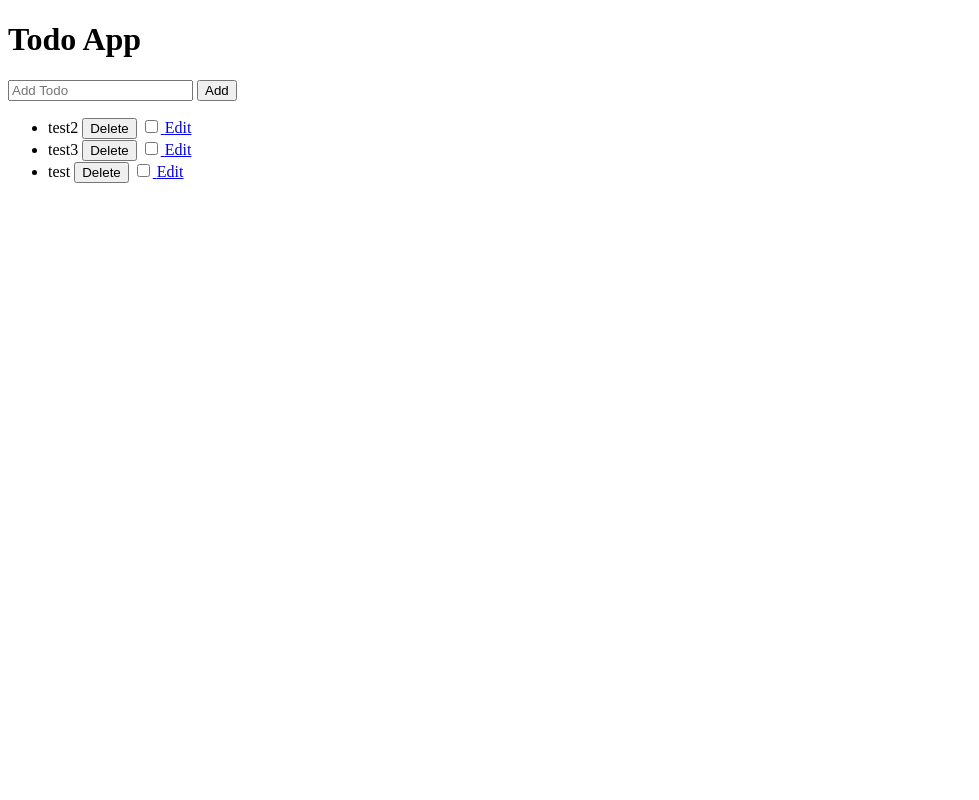
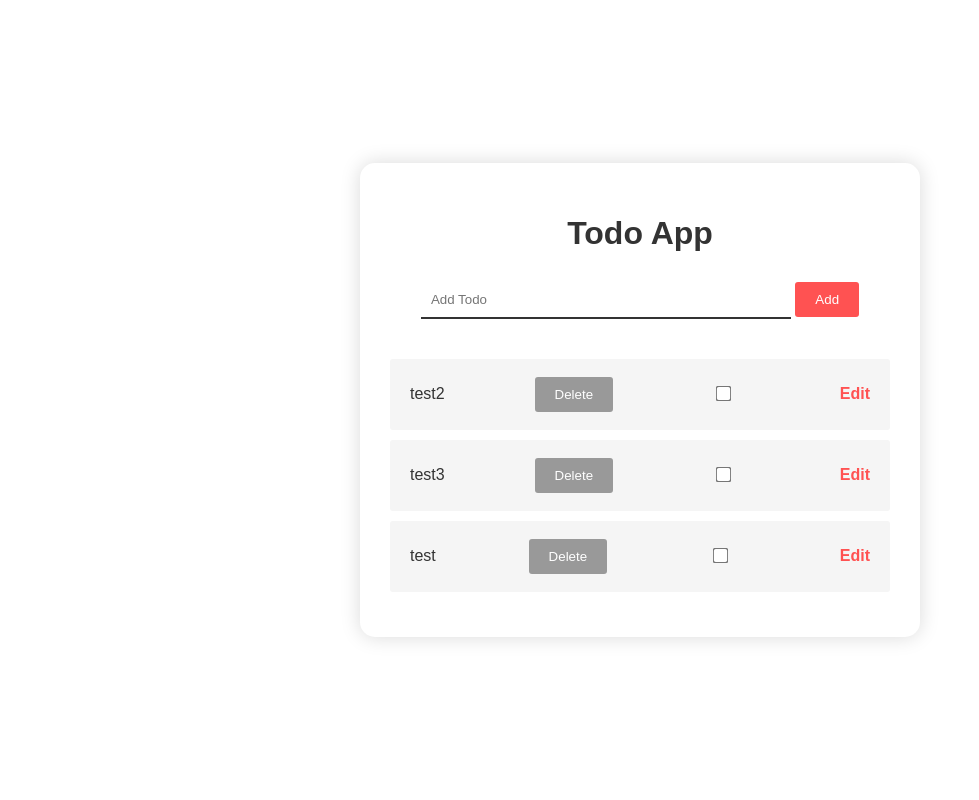
Before and after one commit to mone1207/flask-mini-app, a Flask app: page / in a window 1280 px wide. Shown: the whole page, without its empty margins (0-979 px from the left). Run offline with Flask 3, Linux system fonts and the light colour scheme.

Commit message:
css追加

```diff
--- a/static/style.css
+++ b/static/style.css
@@ -0,0 +1,106 @@
+body {
+    background-color: #fff;
+    font-family: Arial, sans-serif;
+    color: #333;
+    margin: 0;
+    padding: 0;
+    display: flex;
+    justify-content: center;
+    align-items: center;
+    height: 100vh;
+}
+
+
+.container {
+    text-align: center;
+    width: 500px;
+    box-shadow: 0px 0px 20px 0px rgba(0,0,0,0.15);
+    padding: 30px;
+    border-radius: 15px;
+}
+
+
+h1 {
+    color: #333;
+    margin-bottom: 30px;
+}
+
+
+input[type="text"] {
+    width: 70%;
+    padding: 10px;
+    border: none;
+    border-bottom: 2px solid #333;
+    outline: none;
+    transition: border-bottom 0.3s;
+}
+
+
+input[type="text"]:focus {
+    border-bottom: 2px solid #ff5252;
+}
+
+
+button {
+    padding: 10px 20px;
+    border: none;
+    background-color: #ff5252;
+    border-radius: 3px;
+    align-items: center;
+    color: #fff;
+    cursor: pointer;
+    transition: background-color 0.3s;
+}
+
+
+button:hover {
+    background-color: #e04040;
+}
+
+
+ul {
+    list-style: none;
+    padding-left: 0;
+    margin: 40px 0 15px;
+}
+
+
+li {
+    background-color: #f5f5f5;
+    padding: 18px 20px;
+    margin-bottom: 10px;
+    border-radius: 3px;
+    display: flex;
+    justify-content: space-between;
+    align-items: center;
+}
+
+
+
+li form {
+    display: inline;
+}
+
+li form button {
+    background-color: #999; /* Deleteボタングレー系で差別化 */
+}
+
+li form button:hover {
+    background-color: #777;
+}
+
+a {
+    text-decoration: none;
+    color: #ff5252;
+    font-weight: bold;
+    margin-left: 10px;
+}
+
+a:hover {
+    color: #e04040;
+}
+
+input[type="checkbox"] {
+    transform: scale(1.2);
+    margin-right: 10px;
+}
--- a/templates/edit.html
+++ b/templates/edit.html
@@ -1,9 +1,12 @@
 <!DOCTYPE html>
 <html>
 <head>
+    <meta charset="utf-8">
     <title>Edit Todo</title>
+    <link rel="stylesheet" href="{{ url_for('static', filename='style.css') }}">
 </head>
 <body>
+    <div class="container">
         <h1>Edit Todo</h1>
 
         <form method="POST" action="{{ url_for('edit', todo_id=todo.id) }}">
@@ -12,5 +15,6 @@
         </form>
 
         <a href="{{ url_for('home') }}">Back</a>
+    </div>
 </body>
 </html>
--- a/templates/index.html
+++ b/templates/index.html
@@ -1,9 +1,12 @@
 <!DOCTYPE html>
 <html>
 <head>
+    <meta charset="utf-8">
     <title>Todo App</title>
+    <link rel="stylesheet" href="{{ url_for('static', filename='style.css') }}">
 </head>
 <body>
+    <div class="container">
         <h1>Todo App</h1>
 
         <!-- タスク追加フォーム -->
@@ -33,5 +36,6 @@
                 </li>
             {% endfor %}
         </ul>
+    </div>
 </body>
 </html>
```
Also changed, not shown: instance/db.sqlite. Lines whose indentation alone changed are shown as unchanged.
